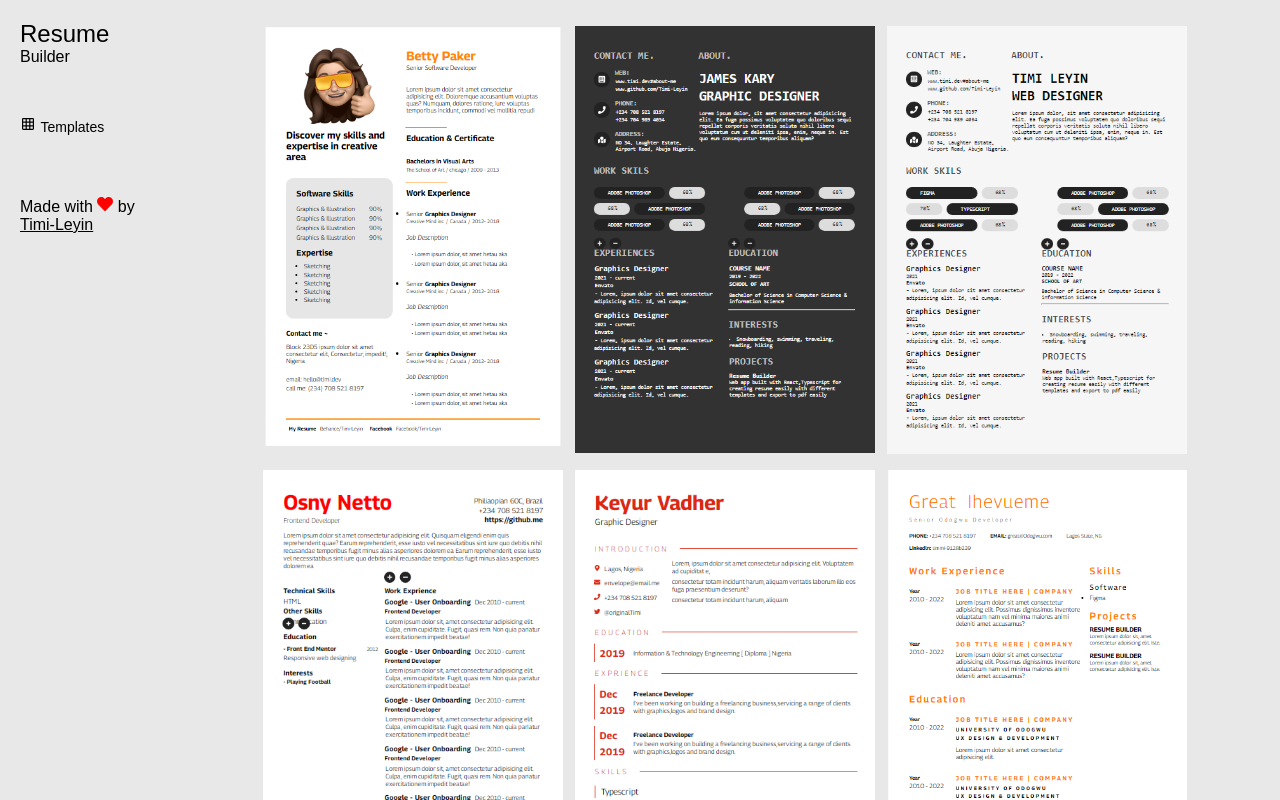
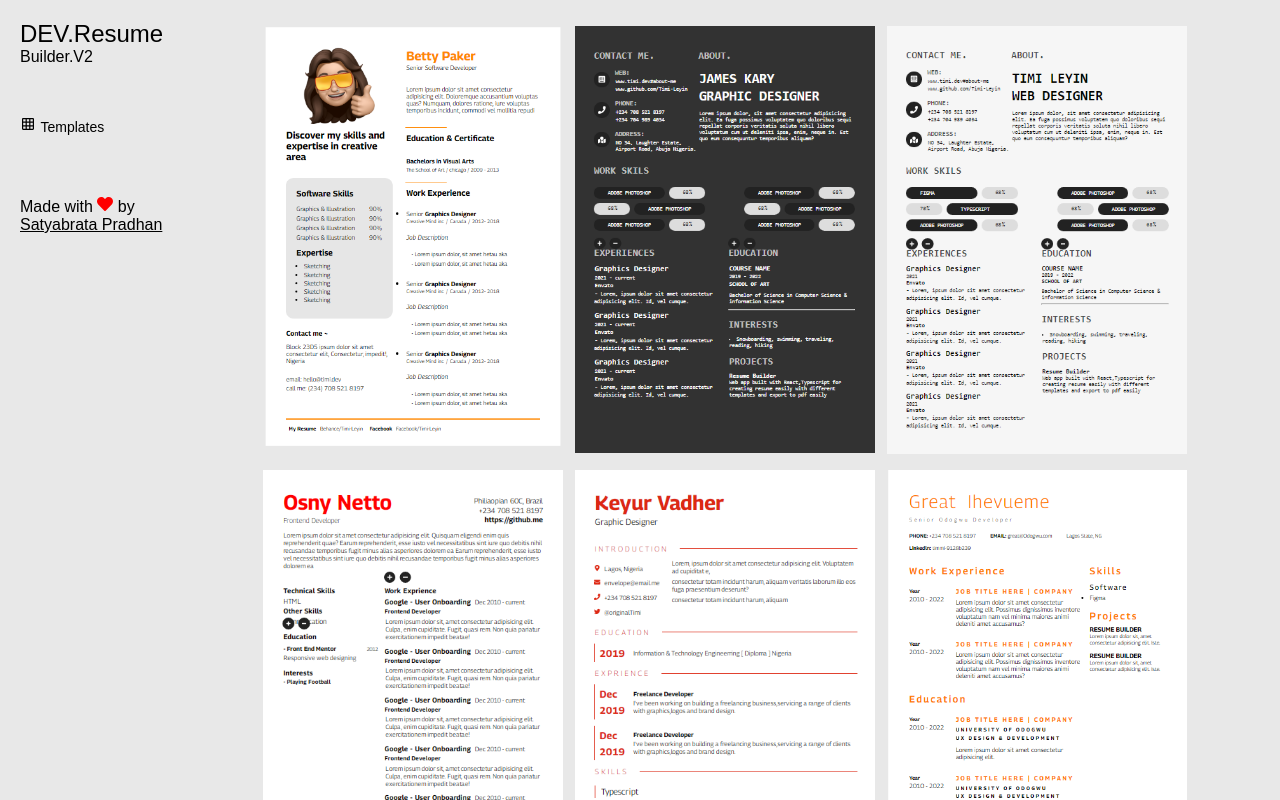
Before and after one commit to satyabrata860/v2.resume, a React (Vite) app: page /templates in a window 1280 px wide. Shown: the top 800 px of the page. Built offline with nearby package versions, Linux system fonts and the light colour scheme; a web font is replaced by a local one.

Commit message:
Update index.tsx

```diff
--- a/src/Layouts/Panel/index.tsx
+++ b/src/Layouts/Panel/index.tsx
@@ -41,8 +41,8 @@ export default  ({changePreview,preview}:{changePreview?:any,preview?:boolean})=
        <div className="options-panel">
      <Link to='/'>
      <h1 className="logo">
-         <p>Resume</p>
-         <p>Builder</p>
+         <p>DEV.Resume</p>
+         <p>Builder.V2</p>
        </h1>
      </Link>
 
@@ -160,7 +160,7 @@ export default  ({changePreview,preview}:{changePreview?:any,preview?:boolean})=
          </li>
 
          <li className="me">
-                <p>Made with <FaHeart style={{color:'red'}} />  by  <a style={{textDecoration:'underline'}} target='_blank' href="https://timileyin.netlify.app">Timi-Leyin</a> </p>
+                <p>Made with <FaHeart style={{color:'red'}} />  by  <a style={{textDecoration:'underline'}} target='_blank' href="https://satya-folio.vercel.app/">Satyabrata Pradhan</a> </p>
             </li>
        </ul>
      </div>
```
